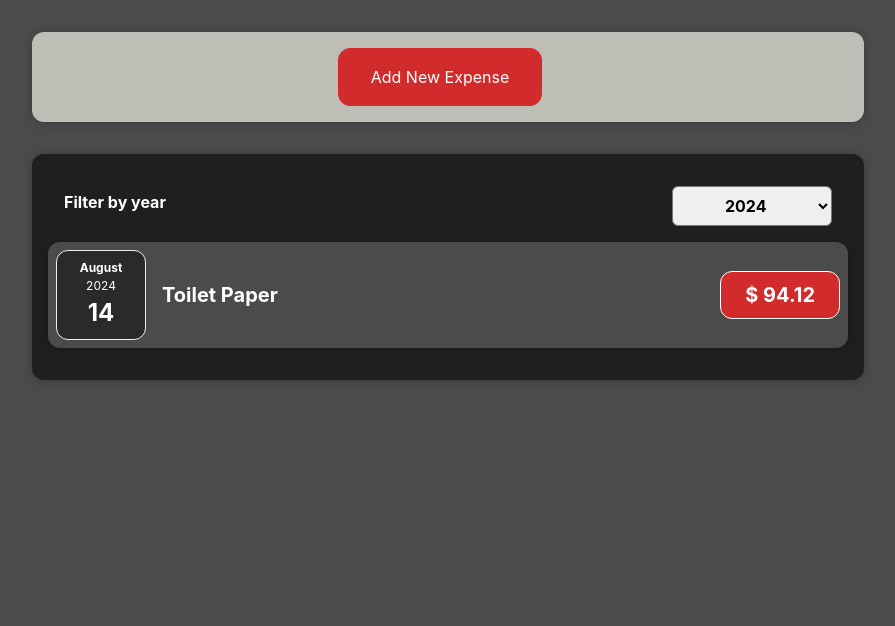
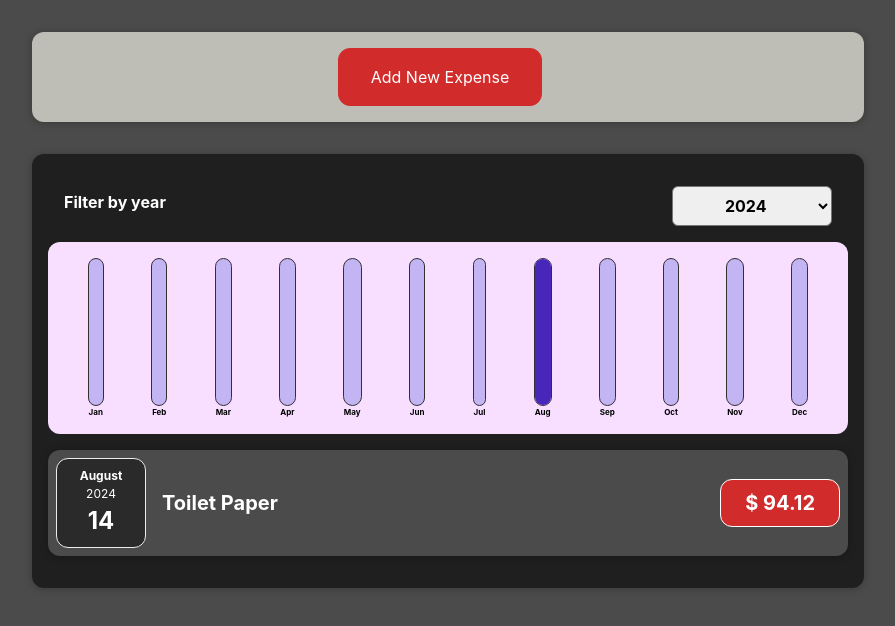
Before and after one commit to EidHachem/financial-tracker, a React (Vite) app: page / in a window 1280 px wide. Shown: the top 626 px of the page, without its empty margins (192-1087 px from the left). Built offline with nearby package versions, Linux system fonts and the light colour scheme.

Commit message:
Add monthes bars section

```diff
--- a/src/App.jsx
+++ b/src/App.jsx
@@ -10,7 +10,7 @@ const DUMMY_DATA = [
     amount: 94.12,
     date: new Date(2024, 7, 14),
   },
-  { id: "e2", title: "New TV", amount: 799.49, date: new Date(2025, 2, 12) },
+  { id: "e2", title: "New TV", amount: 799.49, date: new Date(2025, 5, 12) },
   {
     id: "e3",
     title: "Car Insurance",
--- /dev/null
+++ b/src/components/Chart/Chart.css
@@ -0,0 +1,9 @@
+.chart {
+    padding: 1rem;
+    border-radius: 12px;
+    background-color: #f8dfff;
+    text-align: center;
+    display: flex;
+    justify-content: space-around;
+    height: 10rem;
+  }
--- /dev/null
+++ b/src/components/Chart/Chart.jsx
@@ -0,0 +1,24 @@
+import React from "react"
+
+import "./Chart.css"
+import ChartBar from "./ChartBar"
+
+const Chart = ({ dataPoints }) => {
+  const dataPointValues = dataPoints.map((dataPoint) => dataPoint.value)
+  const totalMaximum = Math.max(...dataPointValues)
+
+  return (
+    <div className="chart">
+      {dataPoints.map((dataPoint) => (
+        <ChartBar
+          key={dataPoint.label}
+          value={dataPoint.value}
+          maxValue={totalMaximum}
+          label={dataPoint.label}
+        />
+      ))}
+    </div>
+  )
+}
+
+export default Chart
--- /dev/null
+++ b/src/components/Chart/ChartBar.css
@@ -0,0 +1,30 @@
+.chart-bar {
+    height: 100%;
+    display: flex;
+    flex-direction: column;
+    align-items: center;
+  }
+
+  .chart-bar__inner {
+    height: 100%;
+    width: 100%;
+    border: 1px solid #313131;
+    border-radius: 12px;
+    background-color: #c3b4f3;
+    overflow: hidden;
+    display: flex;
+    flex-direction: column;
+    justify-content: flex-end;
+  }
+
+  .chart-bar__fill {
+    background-color: #4826b9;
+    width: 100%;
+    transition: all 0.3s ease-out;
+  }
+
+  .chart-bar__label {
+    font-weight: bold;
+    font-size: 0.5rem;
+    text-align: center;
+  }
--- /dev/null
+++ b/src/components/Chart/ChartBar.jsx
@@ -0,0 +1,25 @@
+import React from "react"
+
+import "./ChartBar.css"
+
+const ChartBar = ({ value, maxValue, label }) => {
+  let barFillHeight = "0%"
+
+  if (maxValue > 0) {
+    barFillHeight = Math.round((value / maxValue) * 100) + "%"
+  }
+
+  return (
+    <div className="chart-bar">
+      <div className="chart-bar__inner">
+        <div
+          className="chart-bar__fill"
+          style={{ height: barFillHeight }}
+        ></div>
+      </div>
+      <div className="chart-bar__label">{label}</div>
+    </div>
+  )
+}
+
+export default ChartBar
--- /dev/null
+++ b/src/components/Expenses/ExpensesChart.jsx
@@ -0,0 +1,29 @@
+import React from 'react'
+import Chart from '../Chart/Chart'
+
+const ExpensesChart = ({expenses}) => {
+    const charDataPoints = [
+        {label: 'Jan', value: 0},
+        {label: 'Feb', value: 0},
+        {label: 'Mar', value: 0},
+        {label: 'Apr', value: 0},
+        {label: 'May', value: 0},
+        {label: 'Jun', value: 0},
+        {label: 'Jul', value: 0},
+        {label: 'Aug', value: 0},
+        {label: 'Sep', value: 0},
+        {label: 'Oct', value: 0},
+        {label: 'Nov', value: 0},
+        {label: 'Dec', value: 0},
+    ]
+
+    for (const expense of expenses) {
+        const expenseMonth = expense.date.getMonth()
+        charDataPoints[expenseMonth].value += expense.amount
+    }
+  return (
+    <Chart dataPoints={charDataPoints} />
+  )
+}
+
+export default ExpensesChart
--- a/src/components/Expenses/ExpensesList.jsx
+++ b/src/components/Expenses/ExpensesList.jsx
@@ -4,6 +4,7 @@ import ExpenseItem from "./ExpenseItem"
 import "./ExpensesList.css"
 import Card from "../UI/Card"
 import ExpensesFilter from "./ExpensesFilter"
+import ExpensesChart from "./ExpensesChart"
 
 const ExpensesList = ({ expenses }) => {
   const [filteredYear, setFilteredYear] = useState("2024")
@@ -22,6 +23,7 @@ const ExpensesList = ({ expenses }) => {
           onYearSelect={selectYearHandler}
           selectedYear={filteredYear}
         />
+        <ExpensesChart expenses={filteredExpenses} />
         {filteredExpenses.length > 0 ? (
           filteredExpenses.map((expense) => {
             return (
```
